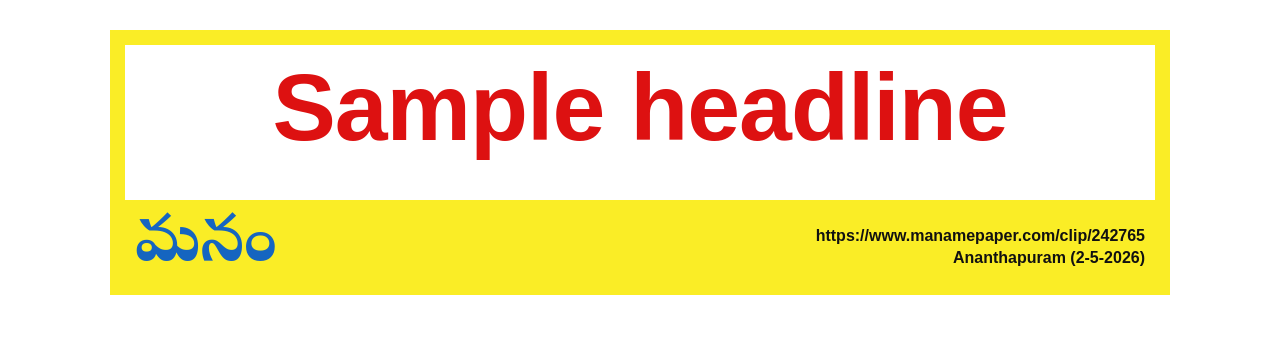
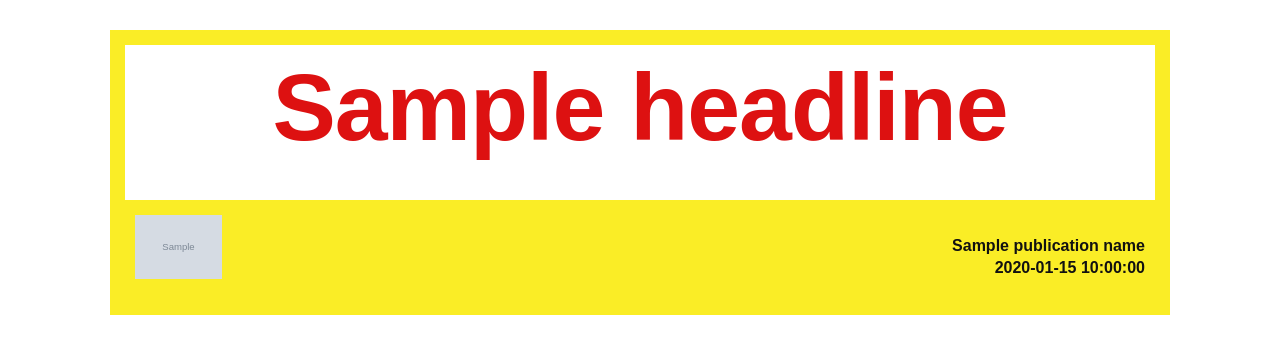
Before and after one commit to Mohitroyal/News-Backend, a Python web app: template app/renderer/templates/custom/template.html in a window 1280 px wide. Shown: the top 354 px of the page. Run offline with Jinja, Linux system fonts and the light colour scheme; the template is opened without the code that fills it: most values are stand-ins (such as "Sample title", 1, 10 or a date in 2020); grey boxes marked "Sample" are stand-in pictures.

Commit message:
Remove hardcoded footer logo and text, replace with dynamic variables

```diff
--- a/app/renderer/templates/custom/template.html
+++ b/app/renderer/templates/custom/template.html
@@ -19,11 +19,15 @@
 
         <div class="footer">
             <div class="footer-logo">
-                మనం
+                {% if logo_url %}
+                    <img src="{{ logo_url }}" style="max-height: 65px; object-fit: contain;">
+                {% else %}
+                    {{ publication_name }}
+                {% endif %}
             </div>
             <div class="footer-meta">
-                https://www.manamepaper.com/clip/242765<br>
-                Ananthapuram (2-5-2026)
+                {{ publication_name }}<br>
+                {{ publication_date }}
             </div>
         </div>
     </div>
```
